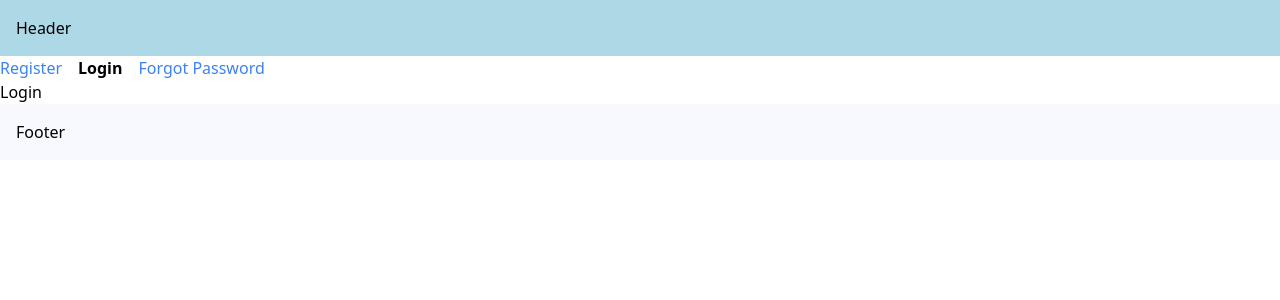
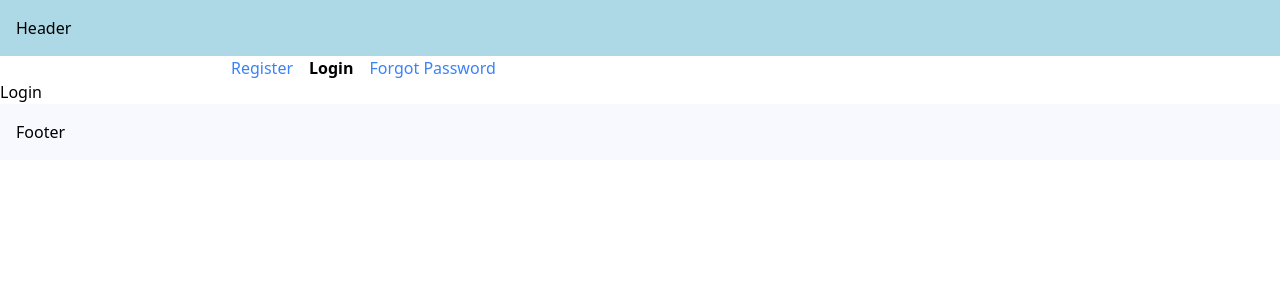
Before and after one commit to julyperfect07/Next-tutorial, a Next.js app: page /login in a window 1280 px wide. Shown: the top 300 px of the page. Built offline with nearby package versions, Linux system fonts and the light colour scheme.

Commit message:
templates

```diff
--- a/src/app/(auth)/layout.tsx
+++ b/src/app/(auth)/template.tsx
@@ -2,7 +2,7 @@
 
 import Link from "next/link";
 import { usePathname } from "next/navigation";
-import React from "react";
+import React, { useState } from "react";
 import "./styles.css";
 
 const navLink = [
@@ -17,8 +17,14 @@
   children: React.ReactNode;
 }) {
   const pathname = usePathname();
+  const [input, setInput] = useState("");
   return (
     <div>
+      <input
+        type="text"
+        value={input}
+        onChange={(e) => setInput(e.target.value)}
+      />
       {navLink.map((link) => {
         const isActive = pathname == link.href;
         return (
```
